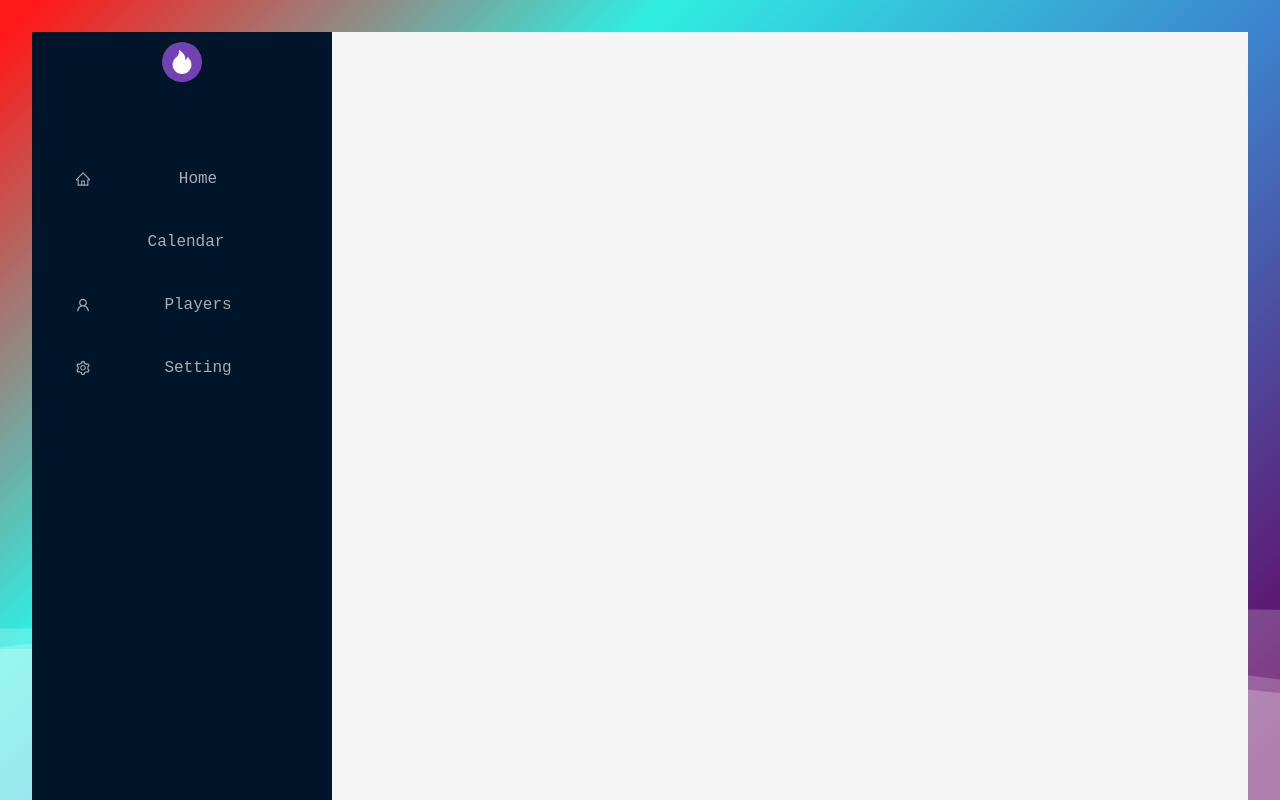
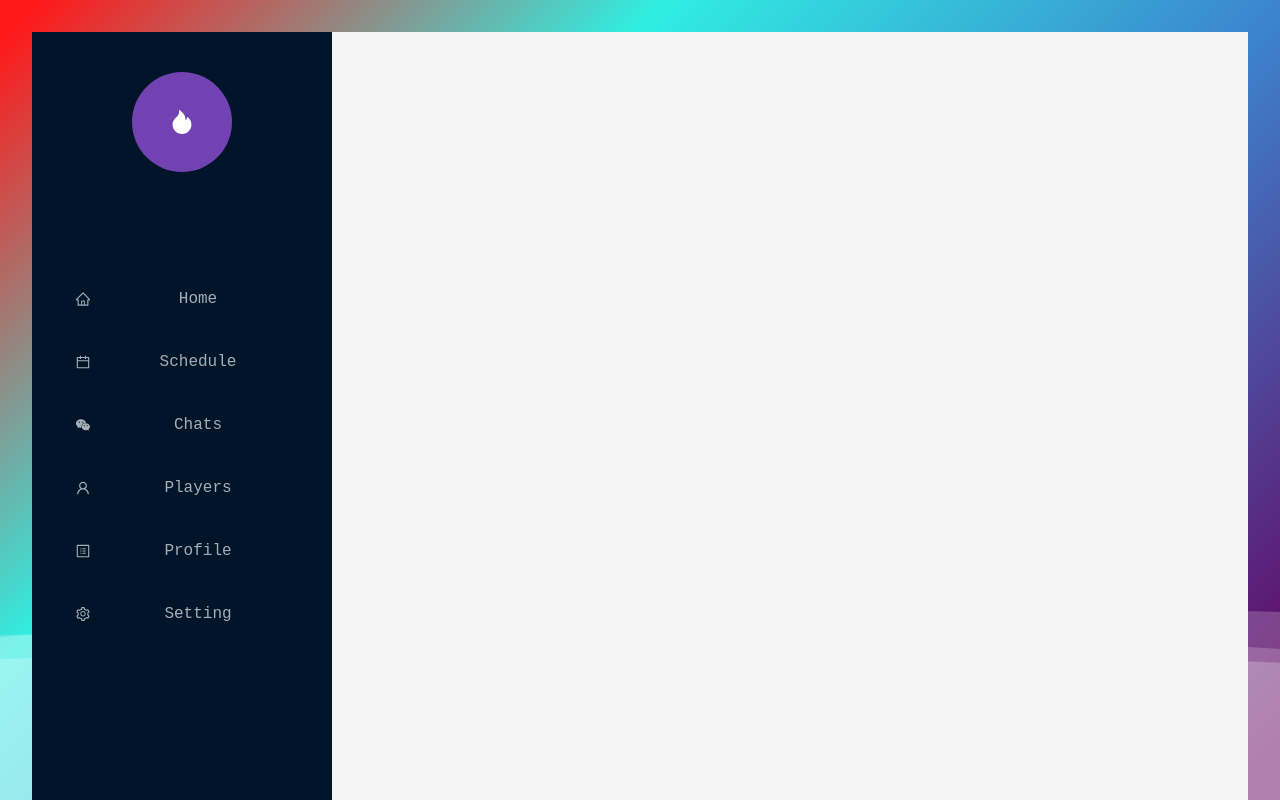
Before and after one commit to whimsically/gamenight, a React (Vite) app in the folder client/: page / in a window 1280 px wide. Shown: the top 800 px of the page. Built offline with nearby package versions, Linux system fonts and the light colour scheme; a web font is replaced by a local one.

Commit message:
updated list and added icons

```diff
--- a/client/src/components/MenuList.jsx
+++ b/client/src/components/MenuList.jsx
@@ -1,7 +1,10 @@
 import { Menu } from 'antd';
 import {
     HomeOutlined,
+    CalendarOutlined,
+    WechatOutlined,
     UserOutlined,
+    ProfileOutlined,
     SettingOutlined
 } from '@ant-design/icons';
 
@@ -11,11 +14,17 @@ const MenuList = () => {
             <Menu.Item key="home" icon={<HomeOutlined />}>
                 Home
             </Menu.Item>
-            <Menu.Item key="calendar" >
-                Calendar
+            <Menu.Item key="schedule" icon={<CalendarOutlined />} >
+                Schedule
+            </Menu.Item>
+            <Menu.Item key="chats" icon={<WechatOutlined/>} >
+                Chats
             </Menu.Item>
             <Menu.Item key="players" icon={<UserOutlined />}>
                 Players
+            </Menu.Item>
+            <Menu.Item key="profile" icon={<ProfileOutlined/>}>
+                Profile
             </Menu.Item>
             <Menu.Item key="setting" icon={<SettingOutlined />}>
                 Setting
--- a/client/src/index.css
+++ b/client/src/index.css
@@ -48,13 +48,14 @@
 }
 
 .logo-icon {
-  width: 40px;
-  height: 40px;
+  width: 100px;
+  height: 100px;
   display: flex;
   align-items: center;
   justify-content: center;
   font-size: 1.5rem;
   border-radius: 50%;
+  margin: 30px;
   background: rgba(130, 72, 197, 0.88);
 }
 
```
